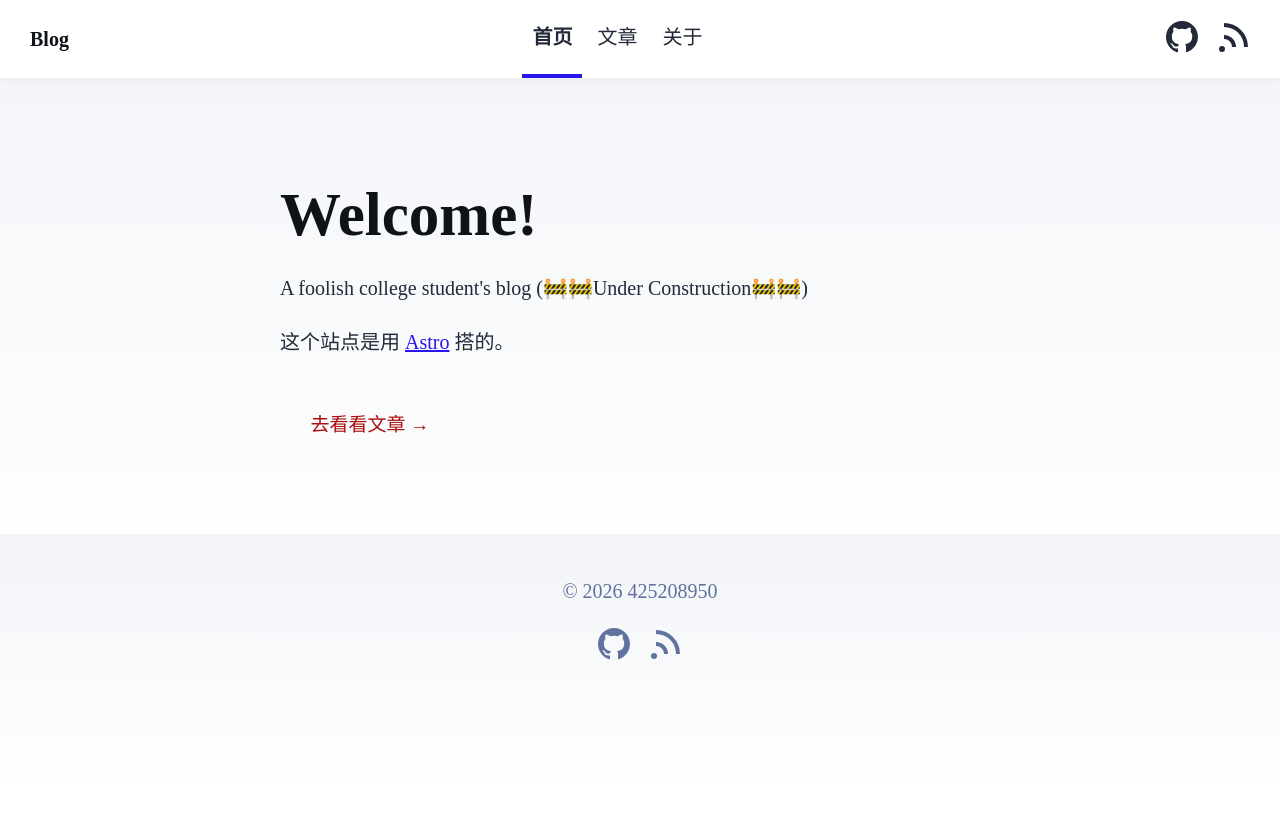
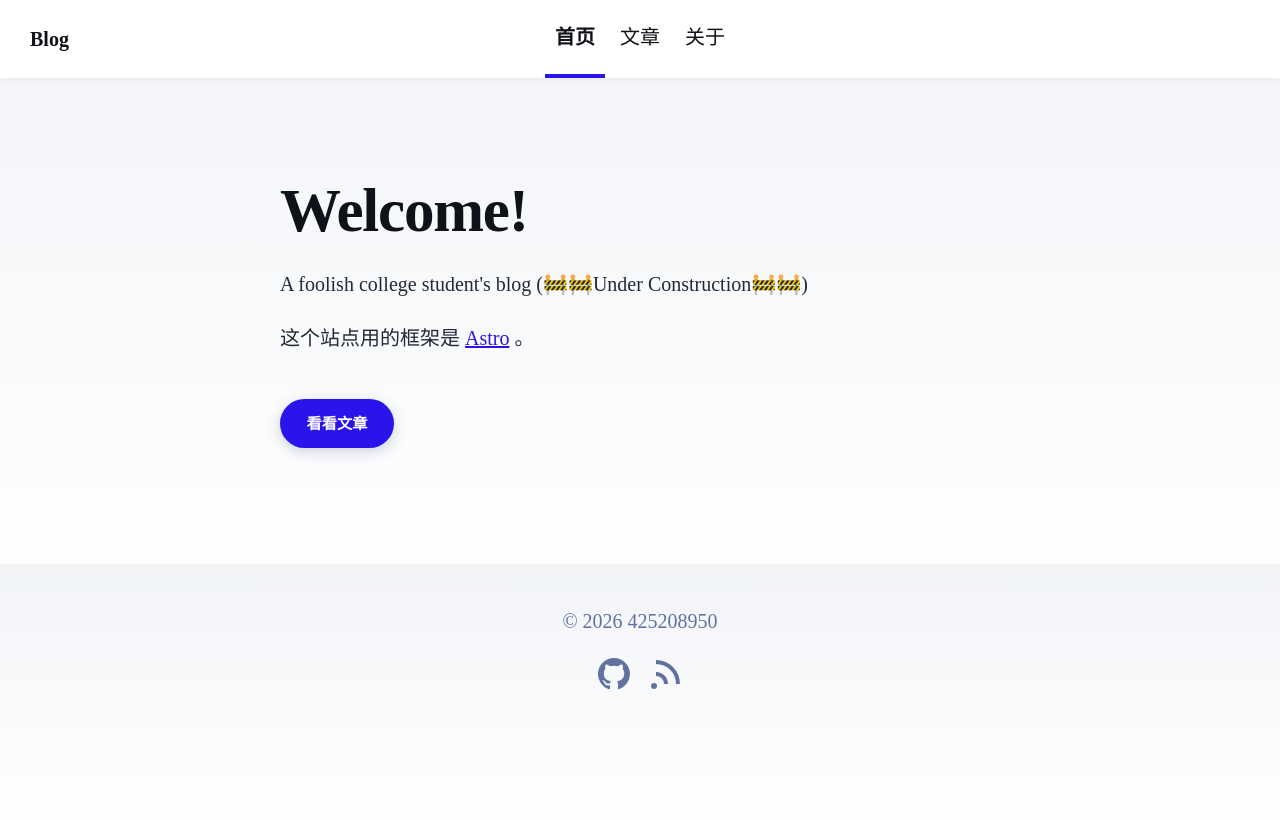
Before and after one commit to g425208950-alt/g425208950-alt.github.io, an Astro site: page / in a window 1280 px wide. Built offline with nearby package versions, Linux system fonts and the light colour scheme; Astro itself is replaced by a stand-in of ours.

Commit message:
update: 2026/10/09 blogs

```diff
--- a/src/components/Header.astro
+++ b/src/components/Header.astro
@@ -1,6 +1,6 @@
 ---
-import { GITHUB_URL, SITE_TITLE } from '../consts';
-import { basePath, withBase } from '../utils/url';
+import { SITE_TITLE } from '../consts';
+import { basePath } from '../utils/url';
 import HeaderLink from './HeaderLink.astro';
 ---
 
@@ -11,26 +11,6 @@ import HeaderLink from './HeaderLink.astro';
 			<HeaderLink href="/">首页</HeaderLink>
 			<HeaderLink href="/blog">文章</HeaderLink>
 			<HeaderLink href="/about">关于</HeaderLink>
-		</div>
-		<div class="social-links">
-			<a href={GITHUB_URL} target="_blank" rel="noopener">
-				<span class="sr-only">GitHub</span>
-				<svg viewBox="0 0 16 16" aria-hidden="true" width="32" height="32"
-					><path
-						fill="currentColor"
-						d="M8 0C3.58 0 0 3.58 0 8c0 3.54 2.29 6.53 5.47 7.59.4.07.55-.17.55-.38 0-.19-.01-.82-.01-1.49-2.01.37-2.53-.49-2.69-.94-.09-.23-.48-.94-.82-1.13-.28-.15-.68-.52-.01-.53.63-.01 1.08.58 1.23.82.72 1.21 1.87.87 2.33.66.07-.52.28-.87.51-1.07-1.78-.2-3.64-.89-3.64-3.95 0-.87.31-1.59.82-2.15-.08-.2-.36-1.02.08-2.12 0 0 .67-.21 2.2.82.64-.18 1.32-.27 2-.27.68 0 1.36.09 2 .27 1.53-1.04 2.2-.82 2.2-.82.44 1.1.16 1.92.08 2.12.51.56.82 1.27.82 2.15 0 3.07-1.87 3.75-3.65 3.95.29.25.54.73.54 1.48 0 1.07-.01 1.93-.01 2.2 0 .21.15.46.55.38A8.012 8.012 0 0 0 16 8c0-4.42-3.58-8-8-8z"
-					></path></svg
-				>
-			</a>
-			<a href={withBase('rss.xml')}>
-				<span class="sr-only">RSS 订阅</span>
-				<svg viewBox="0 0 16 16" aria-hidden="true" width="32" height="32"
-					><path
-						fill="currentColor"
-						d="M2 12.5a1.5 1.5 0 1 1 0 3 1.5 1.5 0 0 1 0-3zM1 1h2a12 12 0 0 1 12 12h-2A10 10 0 0 0 3 3V1zm0 6h2a6 6 0 0 1 6 6H7a4 4 0 0 0-4-4V7z"
-					></path></svg
-				>
-			</a>
 		</div>
 	</nav>
 </header>
@@ -50,14 +30,19 @@ import HeaderLink from './HeaderLink.astro';
 	h2 a.active {
 		text-decoration: none;
 	}
+	/* 用三栏网格而不是 flex：左右两栏各占一份、中间那栏自然居中。
+	   这样即使没有社交图标，导航链接也仍然停在原来居中的位置。
+	   （若用 justify-content: space-between，删掉第三个子元素后
+	   链接会被推到最右边。） */
 	nav {
-		display: flex;
+		display: grid;
+		grid-template-columns: 1fr auto 1fr;
 		align-items: center;
-		justify-content: space-between;
 	}
 	nav a {
 		padding: 1em 0.5em;
-		color: var(--black);
+		/* --black 的值是 "15, 18, 25" 这种分量列表，必须套在 rgb() 里才是合法颜色 */
+		color: rgb(var(--black));
 		border-bottom: 4px solid transparent;
 		text-decoration: none;
 	}
@@ -65,13 +50,4 @@ import HeaderLink from './HeaderLink.astro';
 		text-decoration: none;
 		border-bottom-color: var(--accent);
 	}
-	.social-links,
-	.social-links a {
-		display: flex;
-	}
-	@media (max-width: 720px) {
-		.social-links {
-			display: none;
-		}
-	}
 </style>
--- a/src/pages/index.astro
+++ b/src/pages/index.astro
@@ -10,44 +10,57 @@ import { withBase } from '../utils/url';
 <html lang="zh-CN">
 	<head>
 		<BaseHead title={SITE_TITLE} description={SITE_DESCRIPTION} />
-				<style>
-			/* 只调排版层次：留白、行宽、引言、入口按钮 */
+		<style>
+			/* 只作用于首页：留白、排版层次、入口按钮 */
 
 			main {
-				padding-top: 5em;
+				padding-top: 6rem;
+				padding-bottom: 6rem;
+			}
+
+			/* 标题：只收紧字距、加重字重，字号交给 global.css */
+			main h1 {
+				font-weight: 800;
+				letter-spacing: -0.02em;
+				margin-bottom: 1rem;
 			}
 
 			/* 标题下面那行描述，做成引言的样子 */
 			main > p:first-of-type {
-				font-size: 1.25em;
-				line-height: 1.6;
+				font-size: 1.15rem;
+				line-height: 1.7;
 				color: rgb(var(--gray));
-				margin-bottom: 2.5rem;
+				max-width: 44ch;
+				margin-bottom: 3rem;
 			}
 
 			/* 正文段落：限制行宽，拉开段间距 */
 			main > p {
 				max-width: 60ch;
-				margin: 0 0 1.5rem 0;
+				margin: 0 0 1.25rem 0;
 			}
 
 			/* 入口链接做成按钮 */
 			main a.cta {
 				display: inline-block;
-				margin-top: 1rem;
-				padding: 0.7em 1.6em;
+				margin-top: 1.5rem;
+				padding: 0.75em 1.75em;
 				border-radius: 999px;
-				background: rgb(var(--accent));
-				color: #aa0d0d;
-				font-size: 0.95em;
+				background: var(--accent);
+				color: #fff;
+				font-size: 0.95rem;
+				font-weight: 600;
 				text-decoration: none;
+				box-shadow: 0 4px 14px rgba(var(--gray), 0.3);
 				transition:
 					transform 0.15s ease,
-					box-shadow 0.15s ease;
+					box-shadow 0.15s ease,
+					filter 0.15s ease;
 			}
 			main a.cta:hover {
 				transform: translateY(-2px);
-				box-shadow: 0 6px 18px rgba(var(--gray), 0.35);
+				filter: brightness(1.1);
+				box-shadow: 0 10px 24px rgba(var(--gray), 0.4);
 			}
 		</style>
 	</head>
@@ -58,10 +71,10 @@ import { withBase } from '../utils/url';
 				<h1>Welcome!</h1>
 				<p>{SITE_DESCRIPTION}</p>
 				<p>
-					这个站点是用 <a href="https://astro.build/">Astro</a> 搭的。
+					这个站点用的框架是 <a href="https://astro.build/">Astro</a> 。
 				</p>
 				<p>
-					<a class="cta" href={withBase('blog/')}>去看看文章 →</a>
+					<a class="cta" href={withBase('blog/')}>看看文章</a>
 				</p>
 			</div>
 		</main>
```
Also changed, not shown: AGENTS.md (+9 -1 lines), src/content/blog/languages/javascript/Astro.md (+2 -0 lines), src/content/blog/web/CSS.md (+19 -9 lines).
